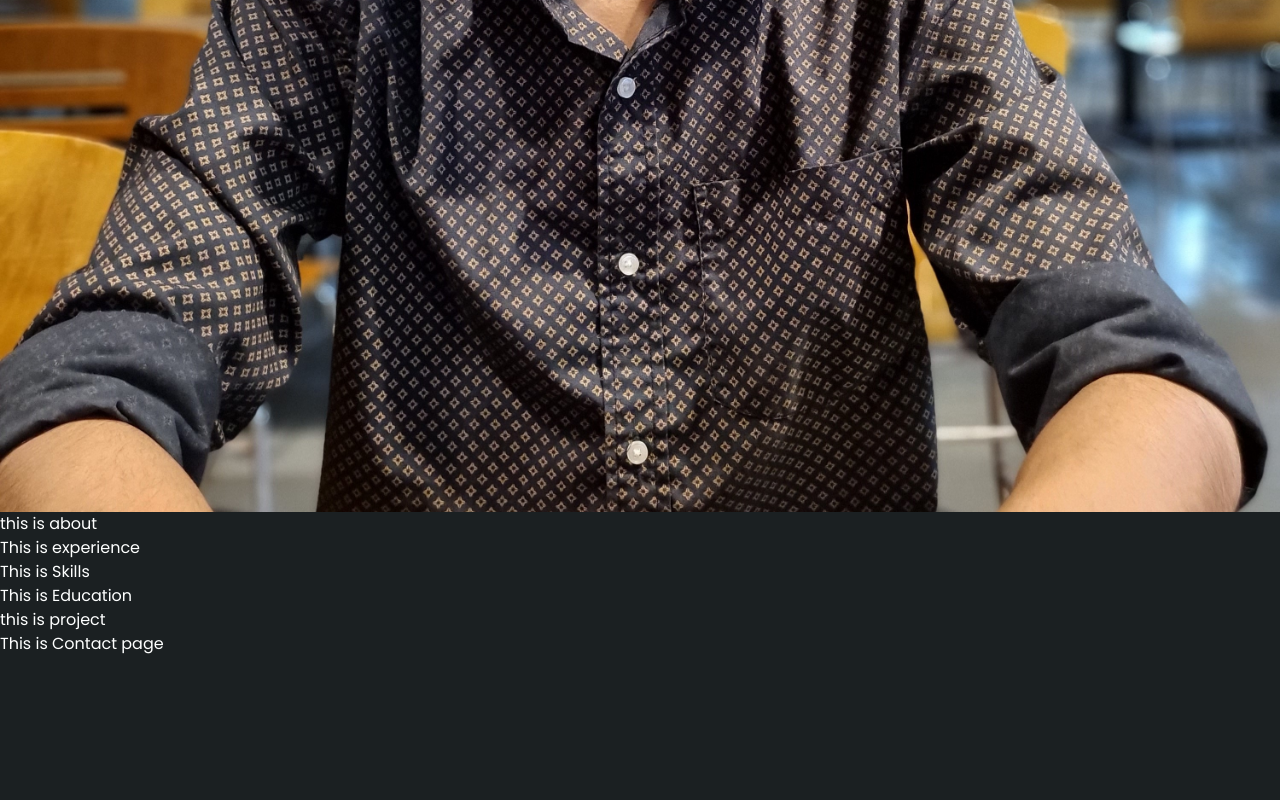
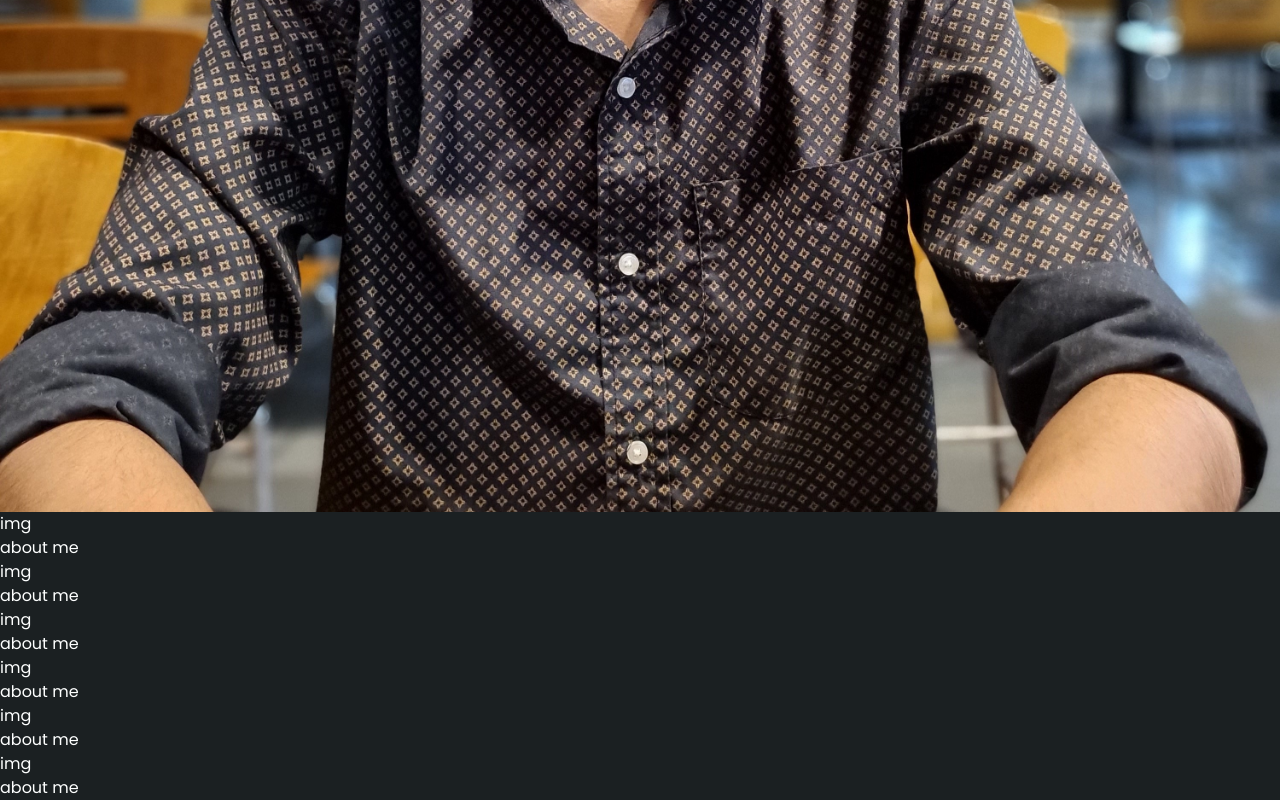
Before and after one commit to Saif-Tasnim/Portfolio_Site, a React (Vite) app: page / in a window 1280 px wide. Shown: the part 1404-2204 px from the top of the page. Before the commit the page ends 2060 px from the top, so only its background shows below. Built offline with nearby package versions, Linux system fonts and the light colour scheme.

Commit message:
about part start

```diff
--- a/package.json
+++ b/package.json
@@ -14,6 +14,7 @@
     "react": "^18.2.0",
     "react-dom": "^18.2.0",
     "react-router-dom": "^6.18.0",
+    "react-scroll": "^1.9.0",
     "react-tsparticles": "^2.12.2",
     "react-type-animation": "^3.2.0",
     "tsparticles": "^2.12.0"
--- a/src/Animation/ParticlesAnimation.jsx
+++ b/src/Animation/ParticlesAnimation.jsx
@@ -12,6 +12,7 @@ const ParticlesAnimation = () => {
     };
 
     return (
+
         <Particles
             id='tsparticles'
             options={particlesConfig}
--- a/src/Components/PCCompo/About/About.jsx
+++ b/src/Components/PCCompo/About/About.jsx
@@ -2,8 +2,16 @@ import React from 'react';
 
 const About = () => {
     return (
-        <div id='about'>
-            this is about
+        <div name='about' className='my-28 flex justify-center items-center gap-6 h-screen border-2'>
+            {/* left part */}
+            <div>
+                img
+            </div>
+
+            {/* right part */}
+            <div>
+                about me
+            </div>
         </div>
     );
 };
--- a/src/Components/PCCompo/Contact/Contact.jsx
+++ b/src/Components/PCCompo/Contact/Contact.jsx
@@ -2,8 +2,16 @@ import React from 'react';
 
 const Contact = () => {
     return (
-        <div>
-            This is Contact page
+        <div id='contact' className='my-28 flex justify-center items-center gap-6 h-screen border-2'>
+            {/* left part */}
+            <div>
+img
+            </div>
+
+            {/* right part */}
+            <div>
+about me
+            </div>
         </div>
     );
 };
--- a/src/Components/PCCompo/Education/Education.jsx
+++ b/src/Components/PCCompo/Education/Education.jsx
@@ -2,9 +2,17 @@ import React from 'react';
 
 const Education = () => {
     return (
+        <div id='education' className='my-28 flex justify-center items-center gap-6 h-screen border-2'>
+        {/* left part */}
         <div>
-            This is Education
+img
         </div>
+
+        {/* right part */}
+        <div>
+about me
+        </div>
+    </div>
     );
 };
 
--- a/src/Components/PCCompo/Experience/Experience.jsx
+++ b/src/Components/PCCompo/Experience/Experience.jsx
@@ -2,8 +2,16 @@ import React from 'react';
 
 const Experience = () => {
     return (
-        <div>
-            This is experience
+        <div id='experience' className='my-28 flex justify-center items-center gap-6 h-screen border-2'>
+            {/* left part */}
+            <div>
+                img
+            </div>
+
+            {/* right part */}
+            <div>
+                about me
+            </div>
         </div>
     );
 };
--- a/src/Components/PCCompo/Header/Header.jsx
+++ b/src/Components/PCCompo/Header/Header.jsx
@@ -1,36 +1,54 @@
 import React, { useState } from 'react';
 import MobileNav from '../../MobileCompo/MobileNav/MobileNav';
+import { Link, animateScroll as scroll } from 'react-scroll';
 
 const Header = () => {
     const [open, setOpen] = useState(false);
+
+    const scrollToTop = () => {
+        scroll.scrollToTop({
+            smooth: true,
+            duration: 500,
+        });
+    };
 
     return (
 
         <section className='px-5 fixed top-0 bg-[#1b2022] w-full py-2 lg:py-6 flex justify-between items-center'>
 
             <div>
-                <h1 className={`uppercase font-bold tracking-widest lg:mx-24 ${open? "-translate-y-20 transition-all duration-700" : "block transition-all duration-700"}`} >
-                    <a href='/'> saif tasnim chy </a>
+                <h1 className={`uppercase font-bold tracking-widest lg:mx-24 hover:cursor-pointer ${open ? "-translate-y-20 transition-all duration-700" : "block transition-all duration-700"}`} >
+                <Link to="home" smooth={true} onClick={scrollToTop}> saif tasnim chy </Link>
                 </h1>
             </div>
 
             <div className='mr-7 hidden lg:block'>
                 <ul className='flex items-center gap-7'>
-                    <li className='border-b-4 border-[#1b2022] hover:border-purple-600 hover:transition-all duration-700'> <a href="/"> Home </a> </li>
+                    <li className='border-b-4 border-[#1b2022] hover:border-purple-600 hover:transition-all hover:cursor-pointer duration-700'>
+                        <Link to="home" smooth={true} onClick={scrollToTop} duration={100}> Home </Link> </li>
 
-                    <li className='border-b-4 border-[#1b2022] hover:border-purple-600 hover:transition-all duration-700'> <a href="about"> About </a> </li>
+                    <li className='border-b-4 border-[#1b2022] hover:border-purple-600 hover:transition-all duration-700 hover:cursor-pointer'>
+                    <Link to="about" smooth={true} duration={100}> About </Link>
+                    </li>
 
-                    <li className='border-b-4 border-[#1b2022] hover:border-purple-600 hover:transition-all duration-700'> <a href="about"> Experience </a>  </li>
+                    <li className='border-b-4 border-[#1b2022] hover:border-purple-600 hover:transition-all duration-700'> <Link to="about" smooth={true} duration={100}> Experience </Link>  </li>
 
-                    <li className='border-b-4 border-[#1b2022] hover:border-purple-600 hover:transition-all duration-700'><a href="about"> Skills </a></li>
+                    <li className='border-b-4 border-[#1b2022] hover:border-purple-600 hover:transition-all duration-700'>
+                    <Link to="about" smooth={true} duration={100}> Skills </Link></li>
 
-                    <li className='border-b-4 border-[#1b2022] hover:border-purple-600 hover:transition-all duration-700'><a href="about"> Education </a></li>
+                    <li className='border-b-4 border-[#1b2022] hover:border-purple-600 hover:transition-all duration-700'>
+                        <Link to="about" smooth={true} duration={100}> Education
+                         </Link></li>
 
-                    <li className='border-b-4 border-[#1b2022] hover:border-purple-600 hover:transition-all duration-700'><a href="about"> Projects </a></li>
+                    <li className='border-b-4 border-[#1b2022] hover:border-purple-600 hover:transition-all duration-700'>
+                        <Link to="about" smooth={true} duration={100}> Projects </Link> </li>
 
-                    <li className='border-b-4 border-[#1b2022] hover:border-purple-600 hover:transition-all duration-700'> <a href="about"> Testimonial </a> </li>
+                    <li className='border-b-4 border-[#1b2022] hover:border-purple-600 hover:transition-all duration-700'>
+                    <Link to="about" smooth={true} duration={100}> Testimonial </Link> </li>
 
-                    <li className='border-b-4 border-[#1b2022] hover:border-purple-600 hover:transition-all duration-700'> <a href="about"> Contact </a> </li>
+                    <li className='border-b-4 border-[#1b2022] hover:border-purple-600 hover:transition-all duration-700'>
+                    <Link to="about" smooth={true} duration={100}> Contact </Link>
+                    </li>
                 </ul>
             </div>
 
--- a/src/Components/PCCompo/Projects/Projects.jsx
+++ b/src/Components/PCCompo/Projects/Projects.jsx
@@ -2,8 +2,16 @@ import React from 'react';
 
 const Projects = () => {
     return (
-        <div>
-            this is project
+        <div id='projects' className='my-28 flex justify-center items-center gap-6 h-screen border-2'>
+            {/* left part */}
+            <div>
+                img
+            </div>
+
+            {/* right part */}
+            <div>
+                about me
+            </div>
         </div>
     );
 };
--- a/src/Components/PCCompo/Skills/Skills.jsx
+++ b/src/Components/PCCompo/Skills/Skills.jsx
@@ -2,8 +2,16 @@ import React from 'react';
 
 const Skills = () => {
     return (
-        <div>
-            This is Skills
+        <div id='skills' className='my-28 flex justify-center items-center gap-6 h-screen border-2'>
+            {/* left part */}
+            <div>
+img
+            </div>
+
+            {/* right part */}
+            <div>
+about me
+            </div>
         </div>
     );
 };
--- a/src/Page/PortfolioPage.jsx
+++ b/src/Page/PortfolioPage.jsx
@@ -12,12 +12,9 @@ import ParticlesAnimation from '../Animation/ParticlesAnimation';
 const PortfolioPage = () => {
     return (
         <div>
-            <div className='h-screen'>
-                <ParticlesAnimation></ParticlesAnimation>
-                <Header></Header>
-                <Banner></Banner>
-            </div>
-
+            <ParticlesAnimation />
+            <Header></Header>
+            <Banner></Banner>
             <About></About>
             <Experience></Experience>
             <Skills></Skills>
--- a/src/main.jsx
+++ b/src/main.jsx
@@ -5,6 +5,6 @@ import PortfolioPage from './Page/PortfolioPage.jsx'
 
 ReactDOM.createRoot(document.getElementById('root')).render(
   <React.StrictMode>
-   <PortfolioPage></PortfolioPage>
+    <PortfolioPage></PortfolioPage>
   </React.StrictMode>,
 )
```
Also changed, not shown: 1 other file (tests, documents, lock files or other folders).
